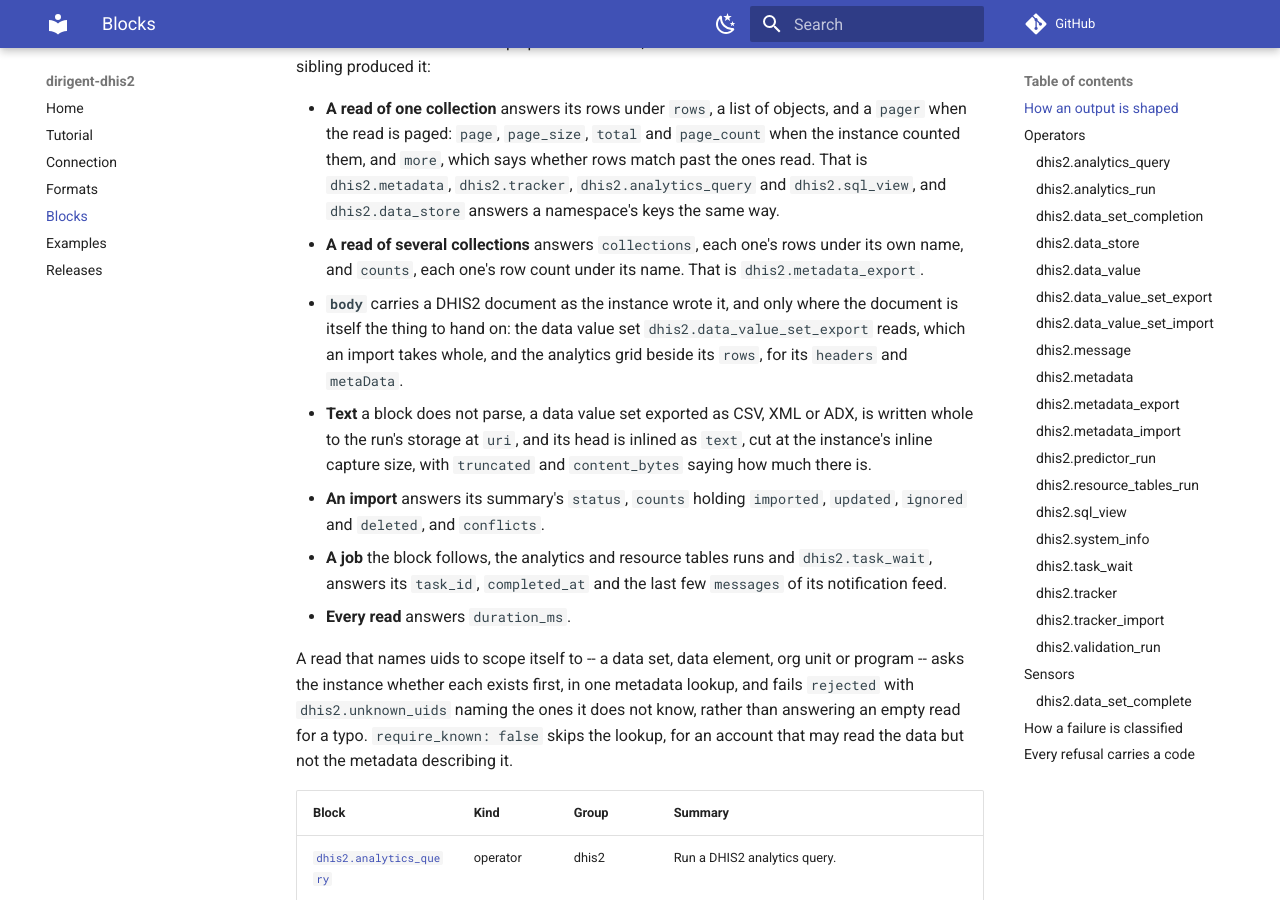
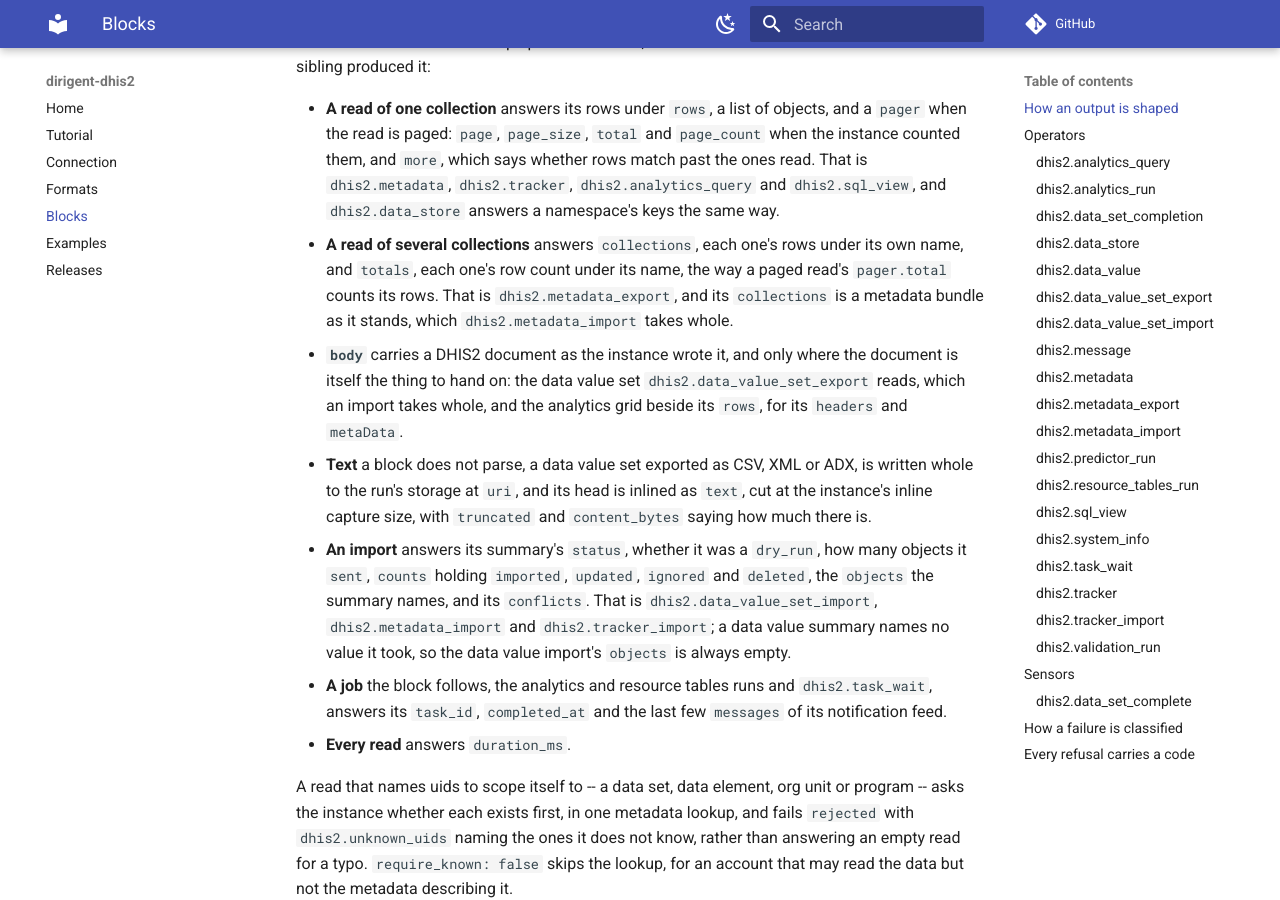
Before and after one commit to winterop-com/dirigent-dhis2, an MkDocs documentation site: the page built from docs/blocks.md, in a window 1280 px wide and 900 px high, scrolled down 698 px. Built offline with MkDocs 1.6.1 and Material for MkDocs 9.7.7, drawn with Linux system fonts in a browser that asks for light colours; comment, search, counter and statistics services are not loaded; some of the changed text lies outside the part shown.

Commit message:
fix!: the data value import answers the sibling imports' keys, the metadata export counts rows as totals (#146)
dhis2.data_value_set_import now answers dry_run and objects beside status, sent, counts and
conflicts, the keys dhis2.metadata_import and dhis2.tracker_import answer. DHIS2's data value
ImportSummary carries importCount, conflicts (with indexes) and rejectedIndexes, and its
reference is null for /api/dataValueSets: it names no value it took, and data values have no
uid to name them by. The refused ones are already in conflicts with their indexes, so objects
is always empty rather than derived from the sent document, which would report what was sent
and not what the instance said. dry_run was already a config field sent as dryRun=true; it is
now echoed in the output the way the siblings echo it.

dhis2.metadata_export renames counts to totals. counts across the pack is an import's
imported/updated/ignored/deleted; a row count is a pager's total. collections stays: the export
answers a bundle keyed by collection, which dhis2.metadata_import takes whole, and calling it
rows would give rows two shapes. duration_ms was already present.

```diff
--- a/docs/blocks.md
+++ b/docs/blocks.md
@@ -33,7 +33,9 @@ sibling produced it:
   `dhis2.metadata`, `dhis2.tracker`, `dhis2.analytics_query` and `dhis2.sql_view`, and
   `dhis2.data_store` answers a namespace's keys the same way.
 - **A read of several collections** answers `collections`, each one's rows under its own name,
-  and `counts`, each one's row count under its name. That is `dhis2.metadata_export`.
+  and `totals`, each one's row count under its name, the way a paged read's `pager.total` counts
+  its rows. That is `dhis2.metadata_export`, and its `collections` is a metadata bundle as it
+  stands, which `dhis2.metadata_import` takes whole.
 - **`body`** carries a DHIS2 document as the instance wrote it, and only where the document is
   itself the thing to hand on: the data value set `dhis2.data_value_set_export` reads, which an
   import takes whole, and the analytics grid beside its `rows`, for its `headers` and
@@ -41,8 +43,11 @@ sibling produced it:
 - **Text** a block does not parse, a data value set exported as CSV, XML or ADX, is written
   whole to the run's storage at `uri`, and its head is inlined as `text`, cut at the instance's
   inline capture size, with `truncated` and `content_bytes` saying how much there is.
-- **An import** answers its summary's `status`, `counts` holding `imported`, `updated`,
-  `ignored` and `deleted`, and `conflicts`.
+- **An import** answers its summary's `status`, whether it was a `dry_run`, how many objects it
+  `sent`, `counts` holding `imported`, `updated`, `ignored` and `deleted`, the `objects` the
+  summary names, and its `conflicts`. That is `dhis2.data_value_set_import`,
+  `dhis2.metadata_import` and `dhis2.tracker_import`; a data value summary names no value it
+  took, so the data value import's `objects` is always empty.
 - **A job** the block follows, the analytics and resource tables runs and `dhis2.task_wait`,
   answers its `task_id`, `completed_at` and the last few `messages` of its notification feed.
 - **Every read** answers `duration_ms`.
@@ -468,8 +473,10 @@ to 2.44 import all four forms.
 | Field | Type | Required | Default | Description |
 | --- | --- | --- | --- | --- |
 | `status` | `string` | yes |  | The summary's own word: SUCCESS or WARNING. |
+| `dry_run` | `boolean` | yes |  | Whether this was a validation only, with nothing written. |
 | `sent` | `integer` | yes |  | How many values the document held; zero says nothing was there to import. |
 | `counts` | `object` | yes |  | What happened to the values: imported, updated, ignored and deleted. |
+| `objects` | `any[]` | yes |  | Every value the summary names on its own, always empty: DHIS2's data value summary counts values and names only the refused ones, in `conflicts`. |
 | `conflicts` | `object[]` | yes |  | Every value the instance refused, empty when the import was clean. |
 
 Each conflict is an object of `object` and `value` in the instance's own words, its `error_code`, and the `indexes` of the refused values.
@@ -568,7 +575,7 @@ Read several DHIS2 metadata collections, every row of each, in one request.
 Idempotent.
 
 Reads every collection `resources` names in one `GET /api/metadata`, and answers with each under
-its own name in `collections` and its row count in `counts`. Each name is checked against the
+its own name in `collections` and its row count in `totals`. Each name is checked against the
 version-bound client first, so a name the instance's version does not publish is `rejected`
 before any export is sent. `fields`, `filter` and `order` are shared by every collection; a
 collection written as a mapping key may name its own, which replace the shared ones for it alone.
@@ -594,7 +601,7 @@ read it with [`dhis2.metadata`](#dhis2metadata), `paging: true` and `page_size:
 | Field | Type | Required | Default | Description |
 | --- | --- | --- | --- | --- |
 | `collections` | `object of any[]` | yes |  | Every collection asked for, keyed by its name, holding the rows the instance answered with; an empty list for a collection with no row that matched. |
-| `counts` | `object of integer` | yes |  | How many rows each collection holds in `collections`, keyed by its name. |
+| `totals` | `object of integer` | yes |  | How many rows each collection holds in `collections`, keyed by its name. |
 | `duration_ms` | `integer` | yes |  | How long the export took. |
 
 ### `dhis2.metadata_import`
--- a/src/dirigent_dhis2/shelves/dhis2/dhis2-system-report.yaml
+++ b/src/dirigent_dhis2/shelves/dhis2/dhis2-system-report.yaml
@@ -96,7 +96,7 @@ report:
 
     | collection | rows |
     | --- | --- |
-    {% for name, count in holdings.counts.items() %}
+    {% for name, count in holdings.totals.items() %}
     | {{ name }} | {{ count }} |
     {% endfor %}
 
```
Also changed, not shown: docs/releases.md (+4 -0 lines), docs/tutorial.md (+4 -2 lines), 4 other files.
